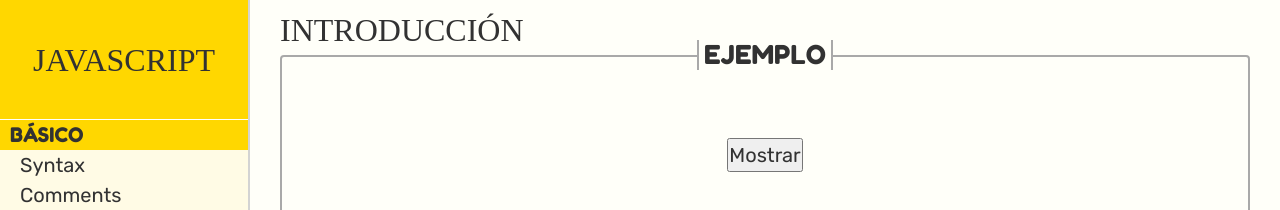
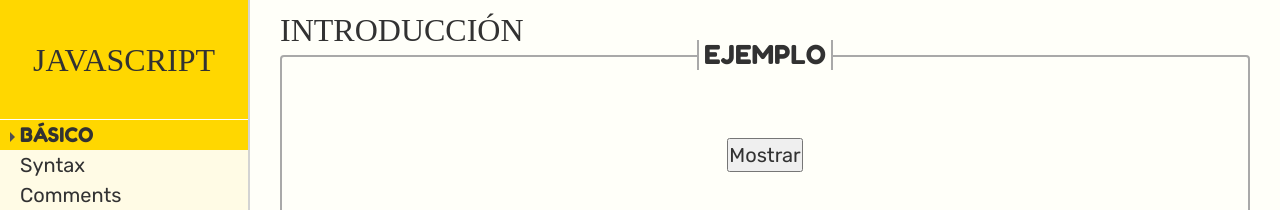
Before and after one commit to cruzortiz99/tsc_react_express_app, a React app: page / in a window 1280 px wide. Shown: the top 210 px of the page. Built offline with nearby package versions, Linux system fonts and the light colour scheme; a web font is replaced by a local one.

Commit message:
menu style done

```diff
--- a/client/src/components/AppMenuItem/app-menu-item.css
+++ b/client/src/components/AppMenuItem/app-menu-item.css
@@ -8,8 +8,23 @@
 .app-menu-item-clicked {
   background-color: var(--brand-color);
 }
+.app-menu-item-clicked::before {
+  content: '';
+  margin-right: 5px;
+  border-left: rgb(80, 80, 80) calc(var(--font-size) / 4) solid;
+  border-top: var(--brand-color) calc(var(--font-size) / 4) solid;
+  border-bottom: var(--brand-color) calc(var(--font-size) / 4) solid;
+  color: var(--brand-color);
+  display: inline-block;
+  height: calc(var(--font-size) / 100);
+  text-align: center;
+  animation: fade;
+  animation-duration: 0.1s;
+  animation-iteration-count: 1;
+  animation-timing-function: linear;
+  animation-fill-mode: both;
+}
 .app-menu-item-hover:hover {
-  font-weight: bold;
   background-color: var(--brand-color);
 }
 .app-menu-item-first-level {
@@ -19,3 +34,13 @@
 .app-menu-item-first-level li {
   font-family: 'Fredoka One', cursive;
 }
+@keyframes fade {
+  from {
+    opacity: 0;
+    border-left: rgb(80, 80, 80) calc(0 * var(--font-size) / 4) solid;
+  }
+  to {
+    opacity: 1;
+    border-left: rgb(80, 80, 80) calc(var(--font-size) / 4) solid;
+  }
+}
```
